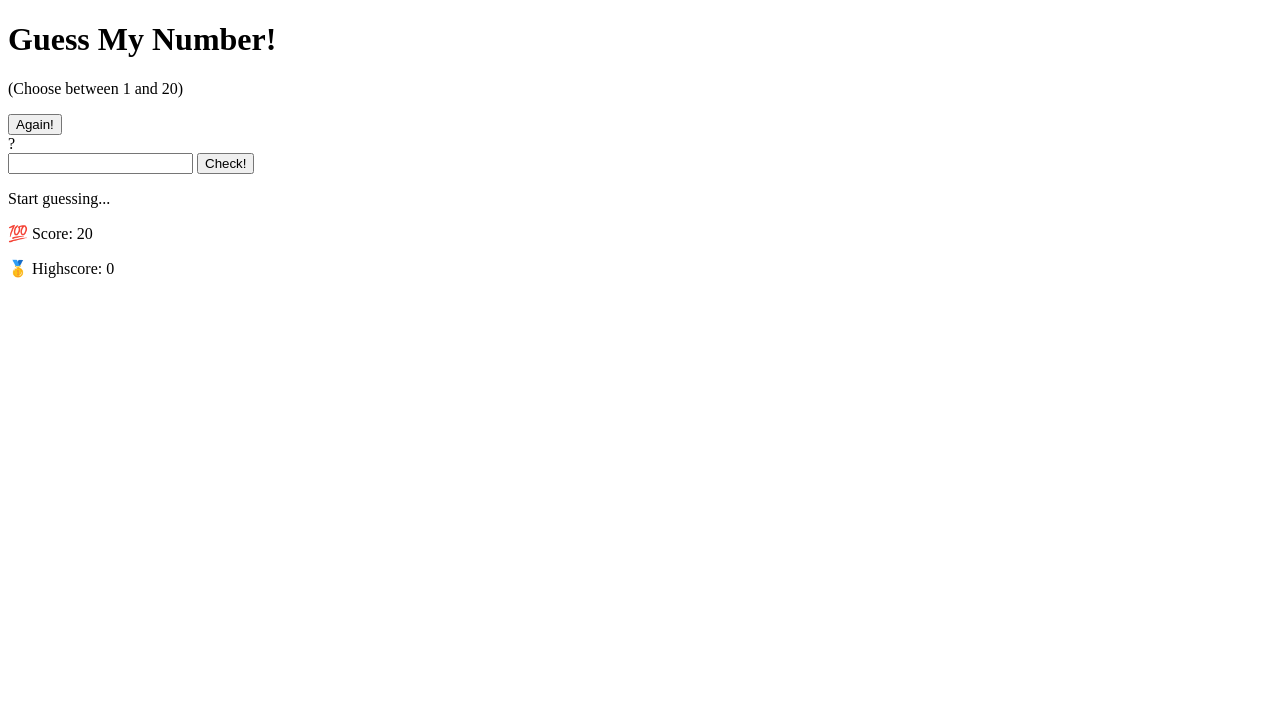
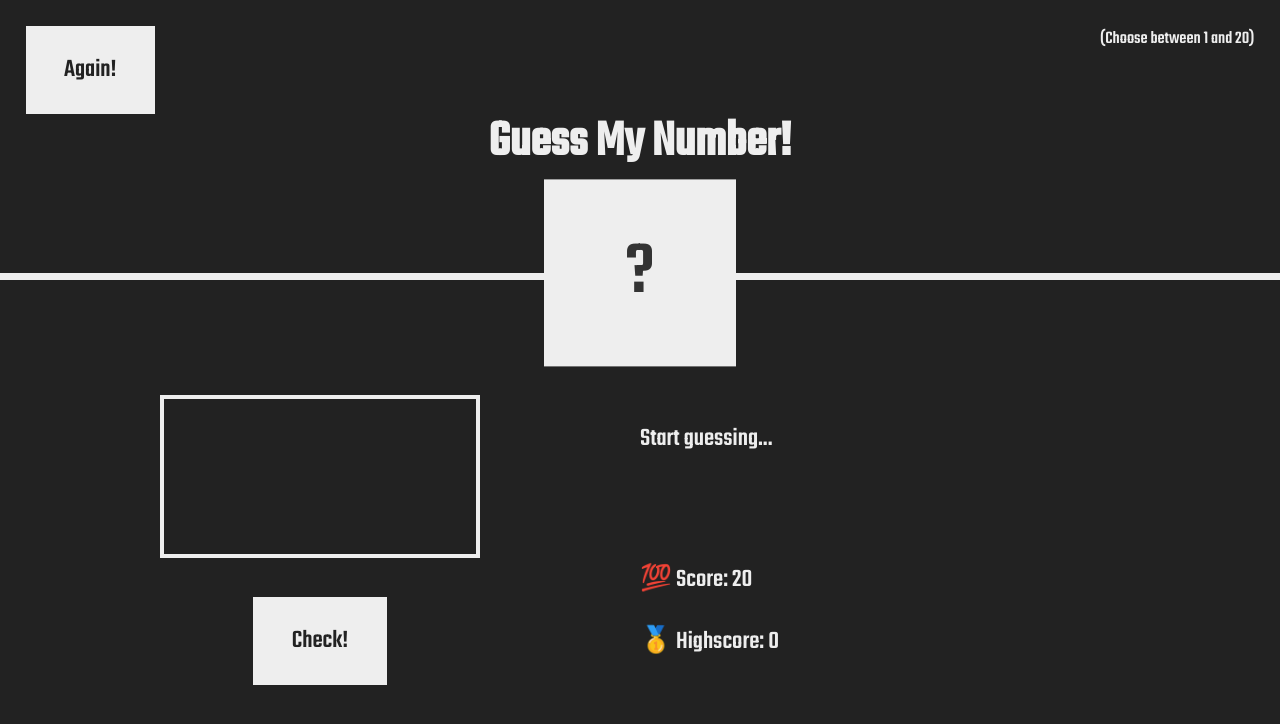
Before and after one commit to idzibart/guess-number-vanilla.js, a plain HTML site: page index.html in a window 1280 px wide. Drawn offline with Linux system fonts and the light colour scheme.

Commit message:
added some styles

```diff
--- a/index.html
+++ b/index.html
@@ -4,6 +4,7 @@
     <meta charset="UTF-8" />
     <meta name="viewport" content="width=device-width, initial-scale=1.0" />
     <meta http-equiv="X-UA-Compatible" content="ie=edge" />
+    <link rel="stylesheet" href="style.css">
     <title>Guess My Number!</title>
   </head>
   <body>
--- a/script.js
+++ b/script.js
@@ -18,7 +18,7 @@ document.querySelector(".check").addEventListener("click", function () {
   } else if (guess === secretNumber) {
     displayMessage("🎉 Correct Number!");
     document.querySelector(".number").textContent = secretNumber;
-    document.querySelector("body").style.backgroundColor = "#60b347";
+    document.querySelector("body").style.backgroundColor = "#5bdb34";
     document.querySelector(".number").style.width = "30rem";
 
     if (score > highscore) {
--- /dev/null
+++ b/style.css
@@ -0,0 +1,119 @@
+@import url('https://fonts.googleapis.com/css2?family=Teko:wght@500&display=swap');
+
+* {
+  margin: 0;
+  padding: 0;
+  box-sizing: inherit;
+}
+
+html {
+  font-size: 80%;
+  box-sizing: border-box;
+}
+
+body {
+  font-family: 'Teko', sans-serif;
+  color: #eee;
+  background-color: #222;
+  /* background-color: #60b347; */
+}
+
+/* LAYOUT */
+header {
+  position: relative;
+  height: 35vh;
+  border-bottom: 7px solid #eee;
+}
+
+main {
+  height: 65vh;
+  color: #eee;
+  display: flex;
+  align-items: center;
+  justify-content: space-around;
+}
+
+.left {
+  width: 52rem;
+  display: flex;
+  flex-direction: column;
+  align-items: center;
+}
+
+.right {
+  width: 52rem;
+  font-size: 2rem;
+}
+
+/* ELEMENTS STYLE */
+h1 {
+  font-size: 4rem;
+  text-align: center;
+  position: absolute;
+  width: 100%;
+  top: 52%;
+  left: 50%;
+  transform: translate(-50%, -50%);
+}
+
+.number {
+  background: #eee;
+  color: #333;
+  font-size: 6rem;
+  width: 15rem;
+  padding: 3rem 0rem;
+  text-align: center;
+  position: absolute;
+  bottom: 0;
+  left: 50%;
+  transform: translate(-50%, 50%);
+}
+
+.between {
+  font-size: 1.4rem;
+  position: absolute;
+  top: 2rem;
+  right: 2rem;
+}
+
+.again {
+  position: absolute;
+  top: 2rem;
+  left: 2rem;
+}
+
+.guess {
+  background: none;
+  border: 4px solid #eee;
+  font-family: inherit;
+  color: inherit;
+  font-size: 5rem;
+  padding: 2.5rem;
+  width: 25rem;
+  text-align: center;
+  display: block;
+  margin-bottom: 3rem;
+}
+
+.btn {
+  border: none;
+  background-color: #eee;
+  color: #222;
+  font-size: 2rem;
+  font-family: inherit;
+  padding: 2rem 3rem;
+  cursor: pointer;
+}
+
+.btn:hover {
+  background-color: #ccc;
+}
+
+.message {
+  margin-bottom: 8rem;
+  height: 3rem;
+}
+
+.label-score {
+  margin-bottom: 2rem;
+}
```
Also changed, not shown: readme.txt (added).
